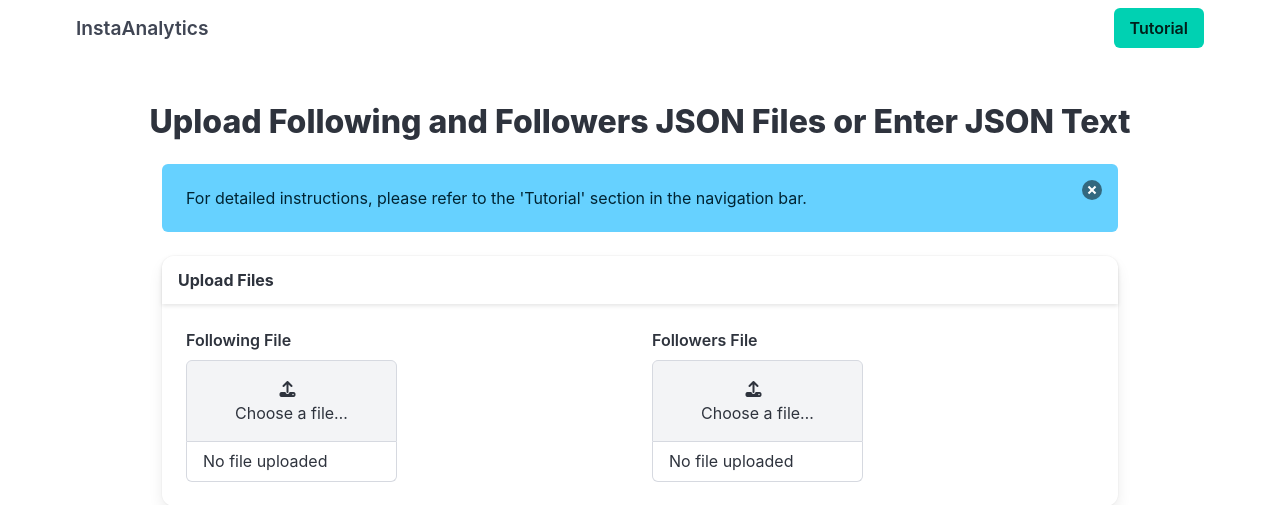
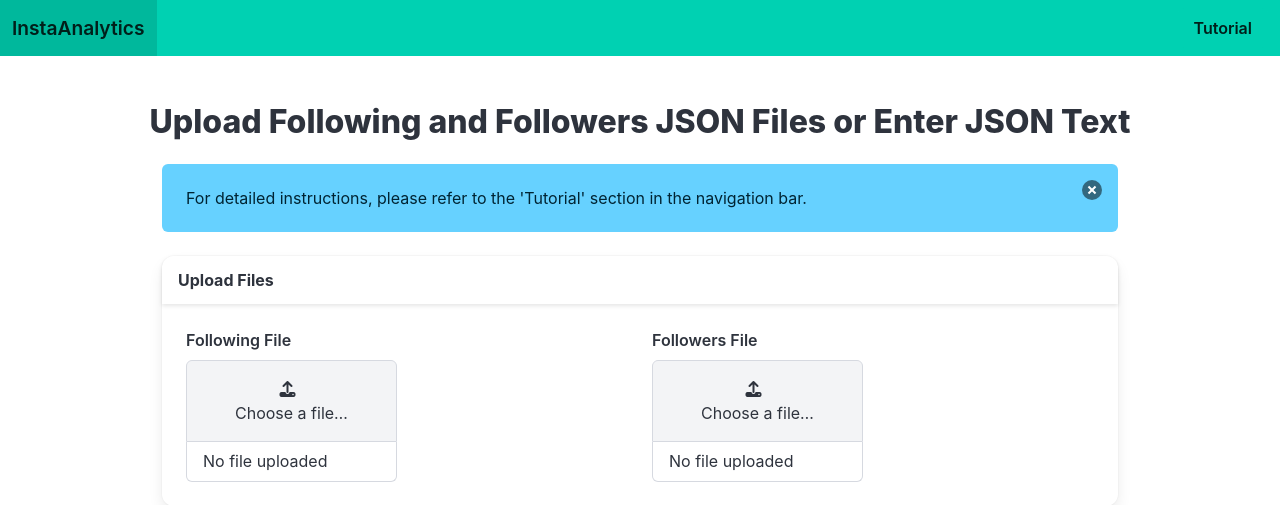
Before and after one commit to ridwaanhall/instagram-following-followers, a Django app: page / in a window 1280 px wide. Shown: the top 505 px of the page. Run offline with Django 4.2, Linux system fonts and the light colour scheme.

Commit message:
feat: update navbar styles and improve structure for better accessibility

```diff
--- a/templates/base.html
+++ b/templates/base.html
@@ -12,7 +12,7 @@
         {% block extra_head %}{% endblock %}
     </head>
     <body>
-        <nav class="navbar container" role="navigation" aria-label="main navigation">
+        <nav class="navbar is-primary" role="navigation" aria-label="main navigation">
             <div class="navbar-brand">
                 <a class="navbar-item" href="{% url 'upload_file' %}">
                     <strong style="font-size: larger;">InstaAnalytics</strong>
@@ -27,7 +27,6 @@
             </div>
 
             <div id="navbarBasicExample" class="navbar-menu">
-
                 <div class="navbar-end">
                     <div class="navbar-item">
                         <div class="buttons">
```
Lines whose indentation alone changed are shown as unchanged.
